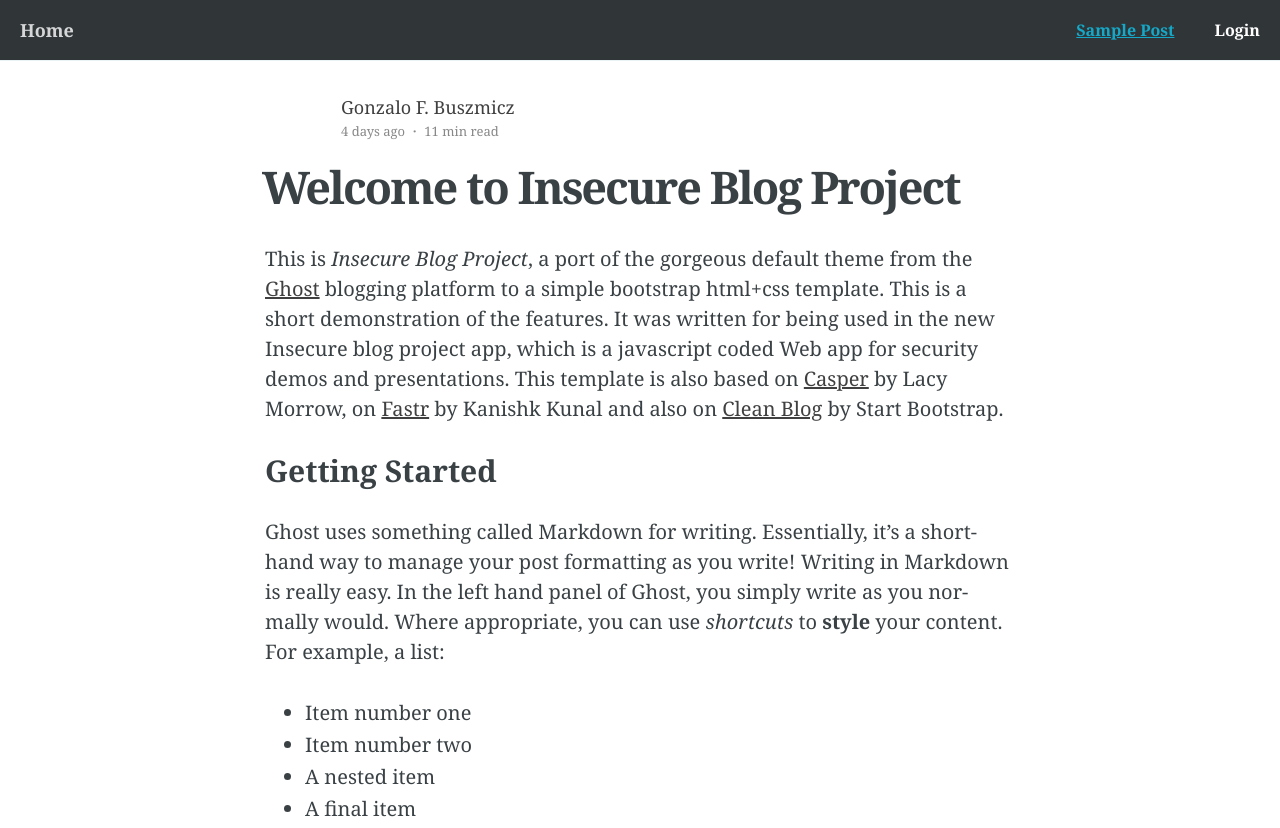
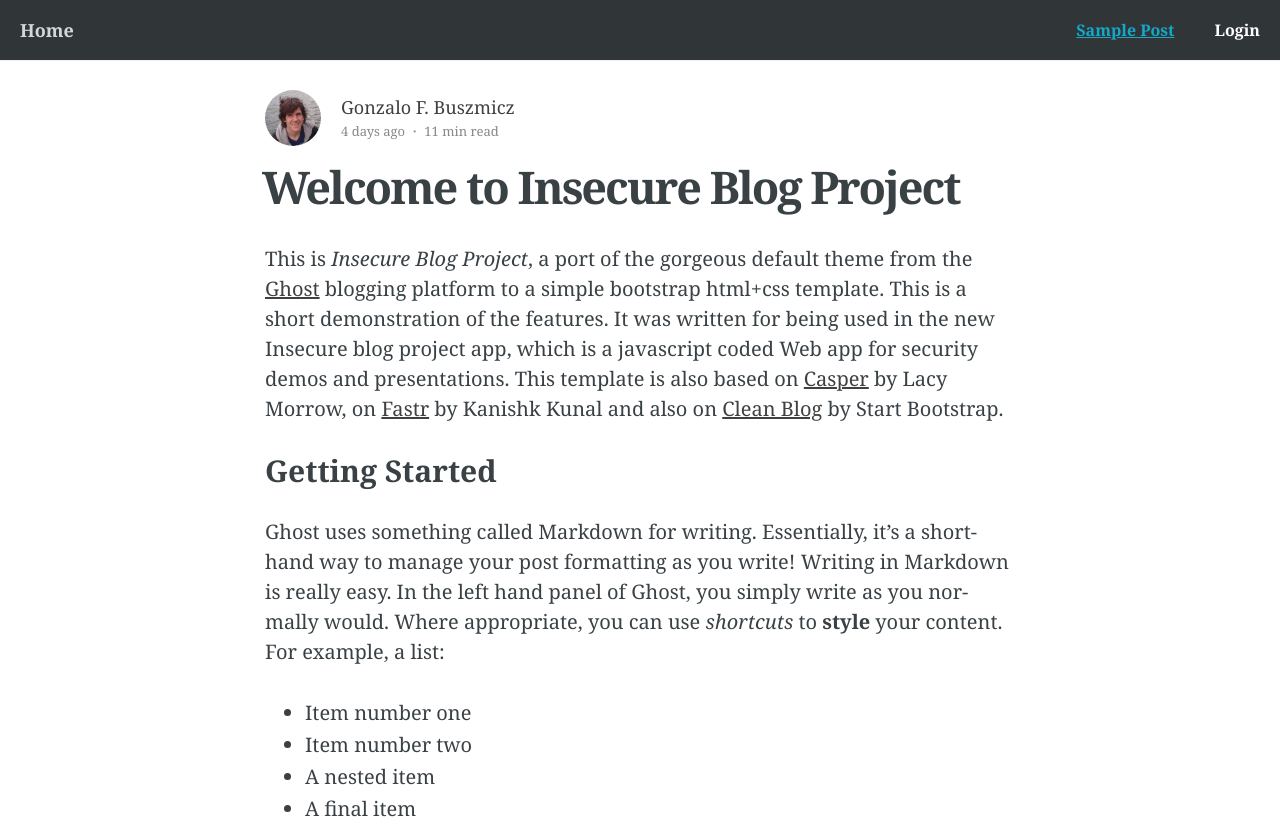
Before and after one commit to gbuszmicz/insecure-blog-project-theme, a plain HTML site: page post.html in a window 1280 px wide. Shown: the top 828 px of the page. Drawn offline with Linux system fonts and the light colour scheme.

Commit message:
fix css includes and post avatar

```diff
--- a/post.html
+++ b/post.html
@@ -12,7 +12,6 @@
 
     <link href='https://fonts.googleapis.com/css?family=Noto+Serif:400,400italic,700' rel='stylesheet' type='text/css' />
     <link href="css/bootstrap.min.css" rel="stylesheet" type="text/css" />
-    <link href="css/clean.css" rel="stylesheet" type="text/css" />
     <link href="css/style.css" rel="stylesheet" type="text/css" />
   </head>
 
@@ -58,7 +57,7 @@
                 <a href="/gonzalo>">
                   <div class="avatar">
                     <span class="ratio img-responsive img-circle" alt="Author avatar"
-                      style="background-image: url(img/a04.png);">
+                      style="background-image: url(img/gfb_avatar.jpg);">
                     </span>
                   </div>
                 </a>
```
Also changed, not shown: index.html (+0 -1 lines), login.html (+0 -1 lines).
